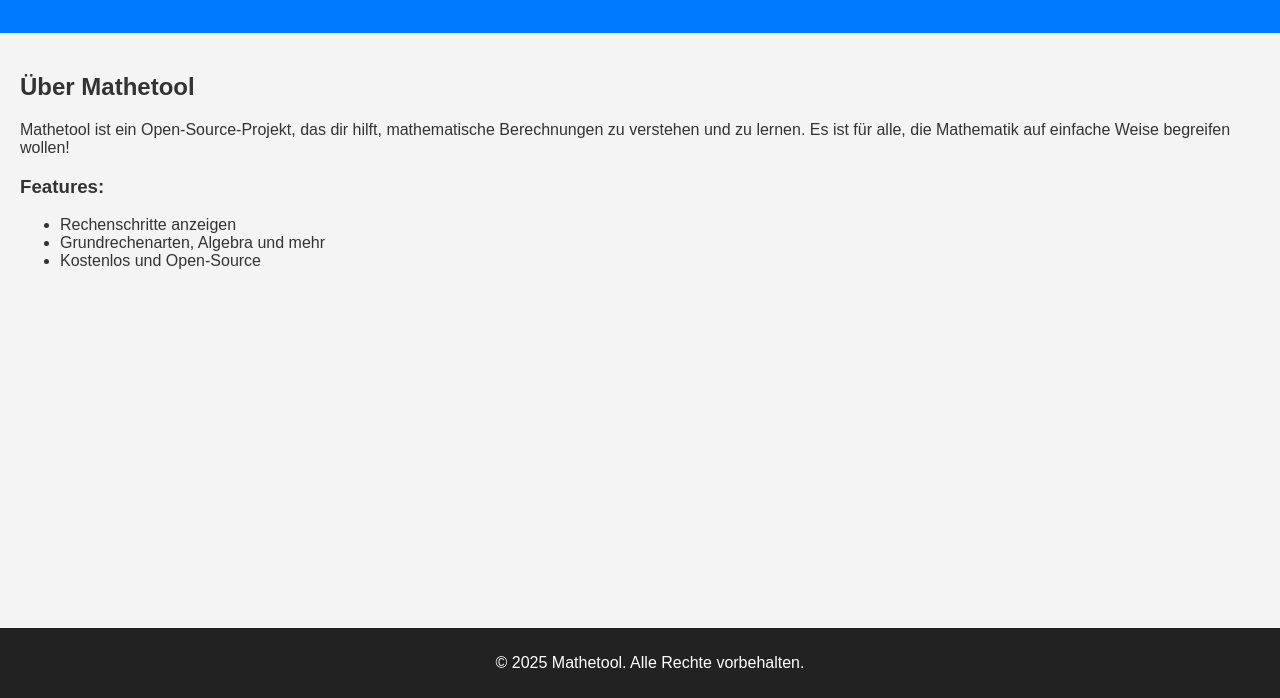
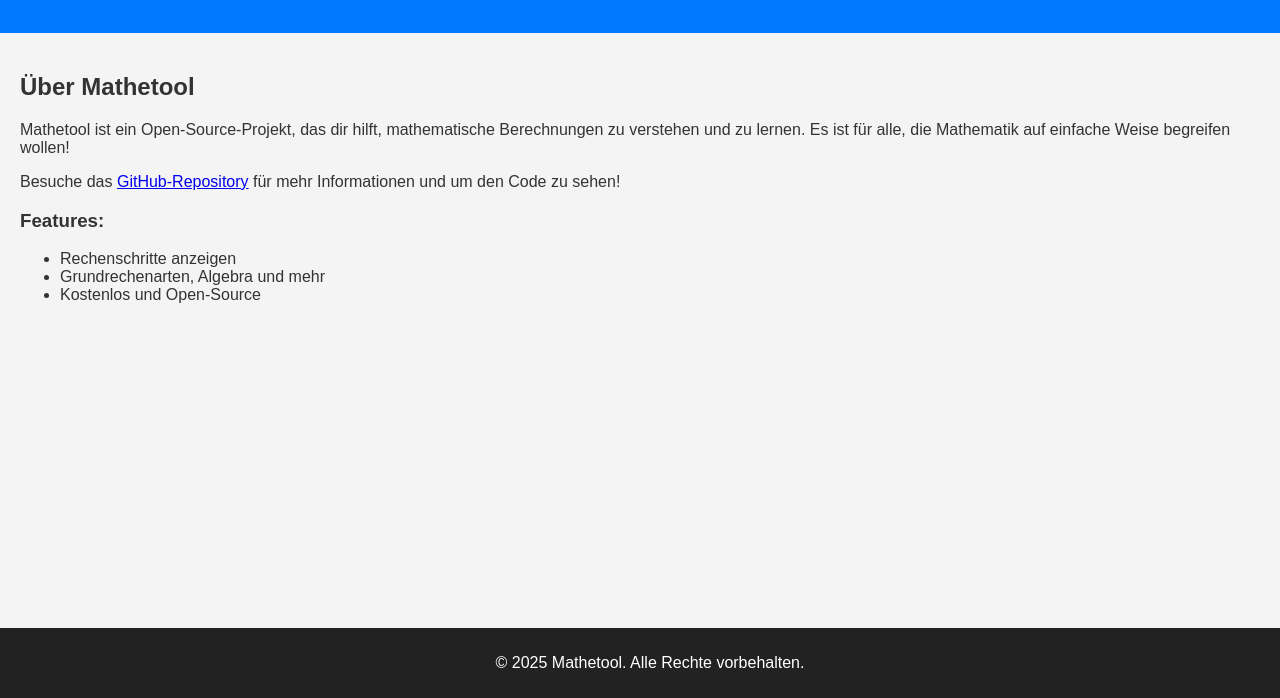
Before and after one commit to Supergoof1410/Mathetool, a plain HTML site: page index.html in a window 1280 px wide. Shown: the part 102-800 px from the top of the page. Drawn offline with Linux system fonts and the light colour scheme.

Commit message:
link added

```diff
--- a/index.html
+++ b/index.html
@@ -55,7 +55,7 @@
     <main>
         <h2>Über Mathetool</h2>
         <p>Mathetool ist ein Open-Source-Projekt, das dir hilft, mathematische Berechnungen zu verstehen und zu lernen. Es ist für alle, die Mathematik auf einfache Weise begreifen wollen!</p>
-
+        <p>Besuche das <a href="https://github.com/KieneDev/Mathetool" target="_blank">GitHub-Repository</a> für mehr Informationen und um den Code zu sehen!</p>
         <h3>Features:</h3>
         <ul>
             <li>Rechenschritte anzeigen</li>
```
